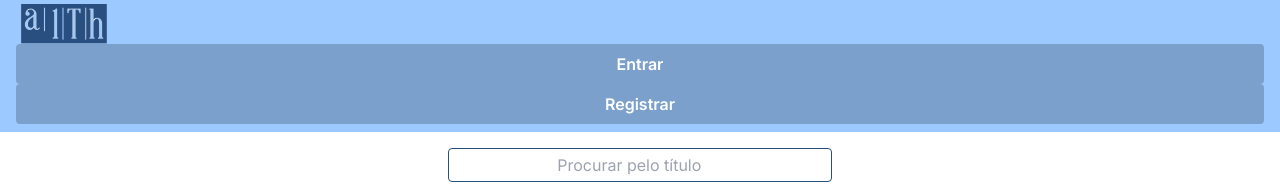
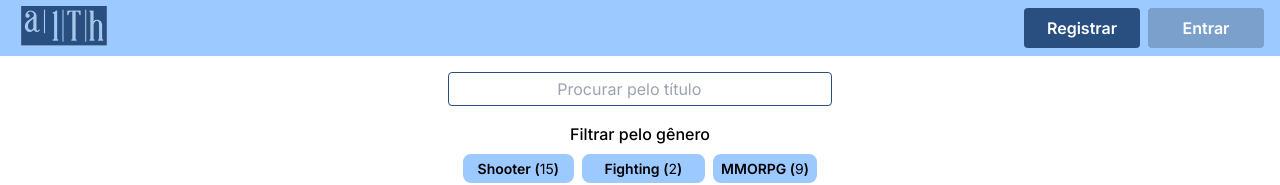
Before and after one commit to a1Thiago/app, a Next.js app: page / in a window 1280 px wide. Shown: the top 185 px of the page. Built offline with nearby package versions, Linux system fonts and the light colour scheme.

Commit message:
header buttons for desktop

```diff
--- a/src/app/(components)/AuthButtons.tsx
+++ /dev/null
@@ -1,32 +0,0 @@
-'use client'
-import React from 'react'
-import Button from './Button'
-import { useFirebaseAuthContext } from '@/contexts/FirebaseAuthContext'
-import { useRouter } from 'next/navigation'
-
-
-export default function AuthButtons() {
-
-  const router = useRouter()
-
-  const { user, loading, logOut } = useFirebaseAuthContext()
-
-
-  if (loading) return <div className='animate-pulse'><Button label='faz' /></div>
-
-  return (
-    <div>
-      {user
-        ? (
-          <Button label='Sair' onClick={logOut} />
-        )
-        : (
-          <>
-            <Button label='Entrar' onClick={() => router.push('/auth/entrar')} />
-            <Button label='Registrar' onClick={() => router.push('/auth/registrar')} />
-          </>
-        )
-      }
-    </div>
-  )
-}
--- a/src/app/(components)/GamesTable.tsx
+++ b/src/app/(components)/GamesTable.tsx
@@ -16,6 +16,7 @@ export default function GamesTable() {
   const { userData } = useFirebaseDataContext()
 
   const [games, setGames] = useState<Game[]>([])
+
   const [isLoading, setIsLoading] = useState<boolean>(true)
   const [error, setError] = useState<string | null>(null)
 
@@ -62,7 +63,6 @@ export default function GamesTable() {
   const filteredGamesBySearch = games.filter((game) => {
 
     const games = game.title.toLowerCase().includes(searchValue.toLowerCase())
-
     if (games) {
       return games
     }// else { //by description
--- /dev/null
+++ b/src/app/(components)/HeaderButtons.tsx
@@ -0,0 +1,39 @@
+'use client'
+import React from 'react'
+import Button from './Button'
+import { useFirebaseAuthContext } from '@/contexts/FirebaseAuthContext'
+import { useRouter } from 'next/navigation'
+
+
+export default function HeaderButtons() {
+
+  const router = useRouter()
+
+  const { user, loading, logOut } = useFirebaseAuthContext()
+
+  if (loading) return (
+    <div className='grid grid-cols-2 gap-2 tablet:text-14 mobile:text-14 animate-pulse'>
+      <Button colorStyle='secondary' label=' ' />
+      <Button label=' ' />
+    </div>
+  )
+
+  return (
+    <div>
+      {user
+        ? (
+          <div className='grid grid-cols-2 gap-2 tablet:text-14 mobile:text-14'>
+            <Button label='Meus jogos' colorStyle='secondary' onClick={() => router.push('/meus-jogos')} />
+            <Button label='Sair' onClick={logOut} />
+          </div>
+        )
+        : (
+          <div className='grid grid-cols-2 gap-2 tablet:text-14 mobile:text-14'>
+            <Button label='Registrar' colorStyle='secondary' onClick={() => router.push('/auth/registrar')} />
+            <Button label='Entrar' onClick={() => router.push('/auth/entrar')} />
+          </div>
+        )
+      }
+    </div>
+  )
+}
--- a/src/app/(components)/LayoutHeader.tsx
+++ b/src/app/(components)/LayoutHeader.tsx
@@ -1,18 +1,22 @@
-import AuthButtons from './AuthButtons'
 import Image from 'next/image'
 import Link from 'next/link'
+import HeaderButtons from './HeaderButtons'
 
 export default function LayoutHeader() {
   return (
     <header className='px-4 py-2 bg-theme-primary'>
       <div className='max-w-[1440px] mx-auto'>
-        <Link href={'/'}>
-          <Image src={'/logo2.svg'} alt='a1Th logo' width={100} height='0' className='-my-8' />
-        </Link>
-        {/* TODO FIX THE LOGOS FILES */}
+        <div className='grid grid-cols-2 items-center'>
+          <Link href={'/'}>
+            <Image src={'/logo2.svg'} alt='a1Th logo' width={100} height='0' className='-my-8' />
+          </Link>
+          {/* TODO FIX THE LOGOS FILES */}
+          <span className='place-self-end min-w-[240px]'>
+            <HeaderButtons />
+          </span>
+        </div>
       </div>
 
-      <AuthButtons />
     </header>
   )
 }
--- a/src/app/layout.tsx
+++ b/src/app/layout.tsx
@@ -64,7 +64,7 @@ export default function RootLayout({
   authModal: React.ReactNode
 }) {
   return (
-    <html lang='en'>
+    <html lang='pt'>
       <body className={`${inter.className} flex flex-col min-h-screen `}>
         <NextTopLoader color='var(--secondary-dark)' />
         <FirebaseAuthContextProvider >
--- a/src/app/loading.tsx
+++ /dev/null
@@ -1,11 +0,0 @@
-import LoadingCircle from '@/app/(components)/LoadingCircle'
-
-export default function Loading() {
-  return (
-    <div className="fixed inset-0 flex items-center flex-col justify-center z-50 bg-white gap-4">
-      <h2 className="text-black text-24 mobile:text-16 tablet:text-20">Carregando pagina</h2>
-      <h3 className="text-black mt-4 text-18 mobile:text-14 tablet:text-16">Isso pode demorar alguns segundos...</h3>
-      <LoadingCircle />
-    </div>
-  )
-}
```
Also changed, not shown: 1 other file (tests, documents, lock files or other folders).
